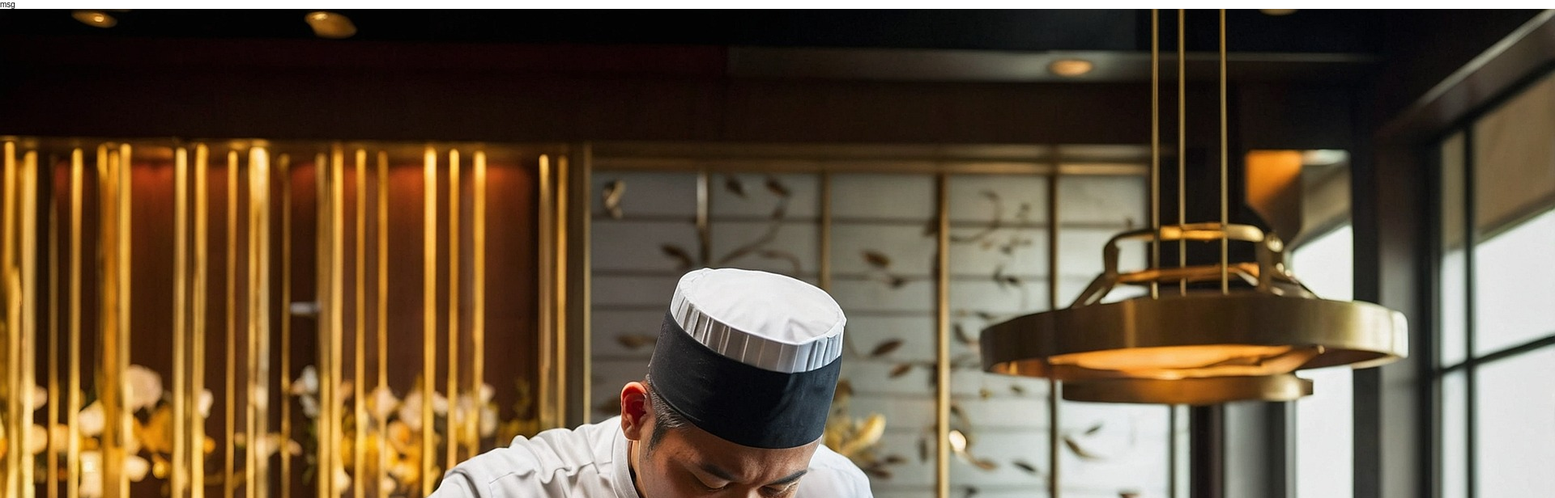
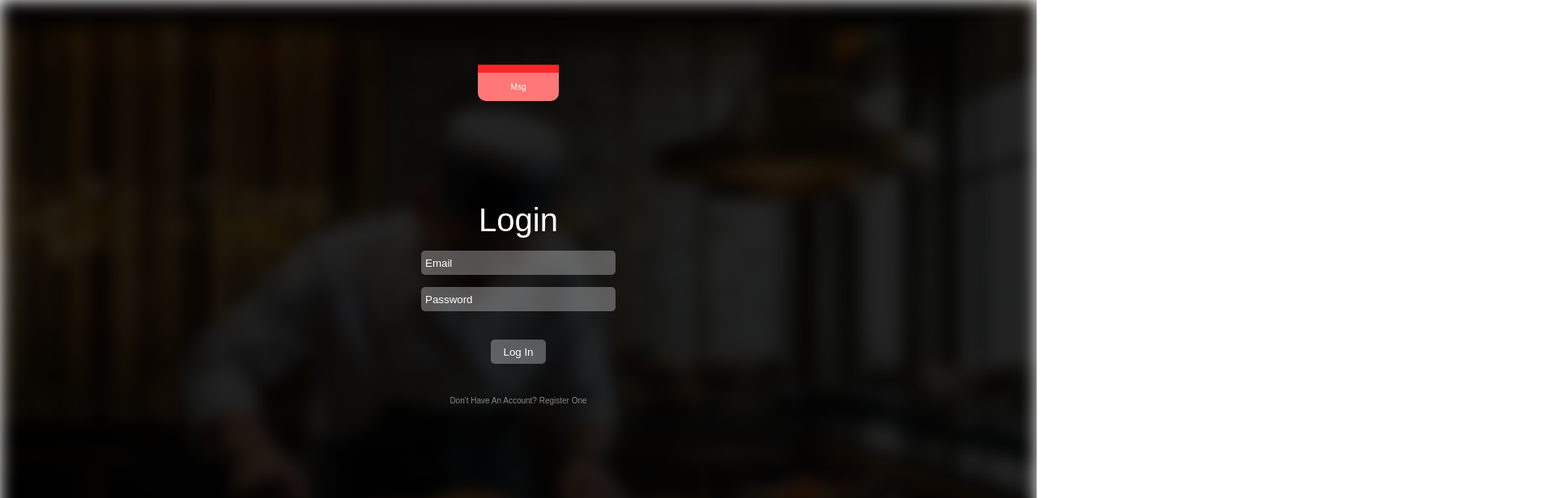
Before and after one commit to RAKESH-PATEL57/Our-Restaurant-2, a plain HTML site: page Frontend/login.html in a window 1280 px wide. Shown: the top 616 px of the page at 81% size, 1920 px wide, since content can reach past the window. Drawn offline with Linux system fonts and the light colour scheme; files whose address does not match are found by name.

Commit message:
styled login-page

```diff
--- a/Frontend/scss/style.scss
+++ b/Frontend/scss/style.scss
@@ -35,6 +35,136 @@ html
     // scroll-padding-top: 5.5rem;
 }
 
+// LogIn section [[[[[[[[[[[ start ]]]]]]]]]]
+
+.form-container
+{
+    height: 100vh;
+    width: 100vw;
+    position: relative;
+    @include flexbox(flex,center,center,unset);
+    overflow: hidden;
+}
+
+
+.form-container img
+{
+    position: absolute;
+    object-fit: cover;
+    width: 100%;
+    height: 100%;
+    inset: 0;
+    filter:  blur(10px);
+    -webkit-filter: brightness(15%) blur(10px);
+    z-index: -1;
+}
+
+
+form
+{
+    height: 30rem;
+    width: 30rem;
+    color: var(--font-color);
+}
+
+.heading
+{
+    text-transform: capitalize;
+    text-align: center;
+    font-size: 2.3rem;
+    font-weight: 300;
+}
+
+form input, .submit-btn
+{
+    width: 80%;
+    height: 3rem;
+    display: block;
+    margin: 1.5rem auto;
+    padding: .5rem;
+    background: rgba(255, 255, 255, 0.3);
+    border: none;
+    outline: none;
+    color: var(--font-color);
+    text-transform: capitalize;
+    border-radius: .5rem;
+    -webkit-border-radius: .5rem;
+    -moz-border-radius: .5rem;
+    -ms-border-radius: .5rem;
+    -o-border-radius: .5rem;
+    transition: .5s;
+    -webkit-transition: .5s;
+    -moz-transition: .5s;
+    -ms-transition: .5s;
+    -o-transition: .5s;
+}
+
+form input::placeholder
+{
+    color: var(--font-color);
+}
+
+form input:focus,
+.submit-btn:hover
+{
+    background: var(--font-color);
+    color: var(--sfont-color);
+}
+
+form input:focus::placeholder
+{
+    color: var(--sfont-color);
+}
+
+.submit-btn
+{
+    width: auto;
+    padding: 0 1.5rem;
+    cursor: pointer;
+    margin: 3.5rem auto 0;
+}
+
+.link
+{
+    text-align: center;
+    text-transform: capitalize;
+    color: rgba(255, 255, 255, 0.5);
+    margin: 4rem auto;
+    display: block;
+}
+
+.link:hover
+{
+    color: var(--font-color);
+}
+
+.alert-box
+{
+    position: absolute;
+    top: 10%;
+    left: 50%;
+    min-width: 10rem;
+    max-width: 90%;
+    width: auto;
+    height: auto;
+    padding: 1.2rem;
+    text-transform: capitalize;
+    background: rgb(255, 119,119);
+    border-top: 10px solid rgb(255, 37,37);
+    border-bottom-left-radius: 10px;
+    border-bottom-right-radius: 10px;
+    color: var(--font-color);
+    text-align: center;
+    transform: translate(-50%);
+    -webkit-transform: translate(-50%);
+    -moz-transform: translate(-50%);
+    -ms-transform: translate(-50%);
+    -o-transform: translate(-50%);
+
+}
+
+// registion section [[[[[[[[[[[  end  ]]]]]]]]]]
+
 // section
 // {
 //     background: #00092fd6;
@@ -48,7 +178,7 @@ html
     width: 100%;
     @include flexbox(flex,center,center,unset);
     position: fixed;
-    z-index: 1000;
+    z-index: 997;
     // border: 2px solid red;
     backdrop-filter: blur(5px);
 }
```
Also changed, not shown: Frontend/scss/style.css, 1 other file.
